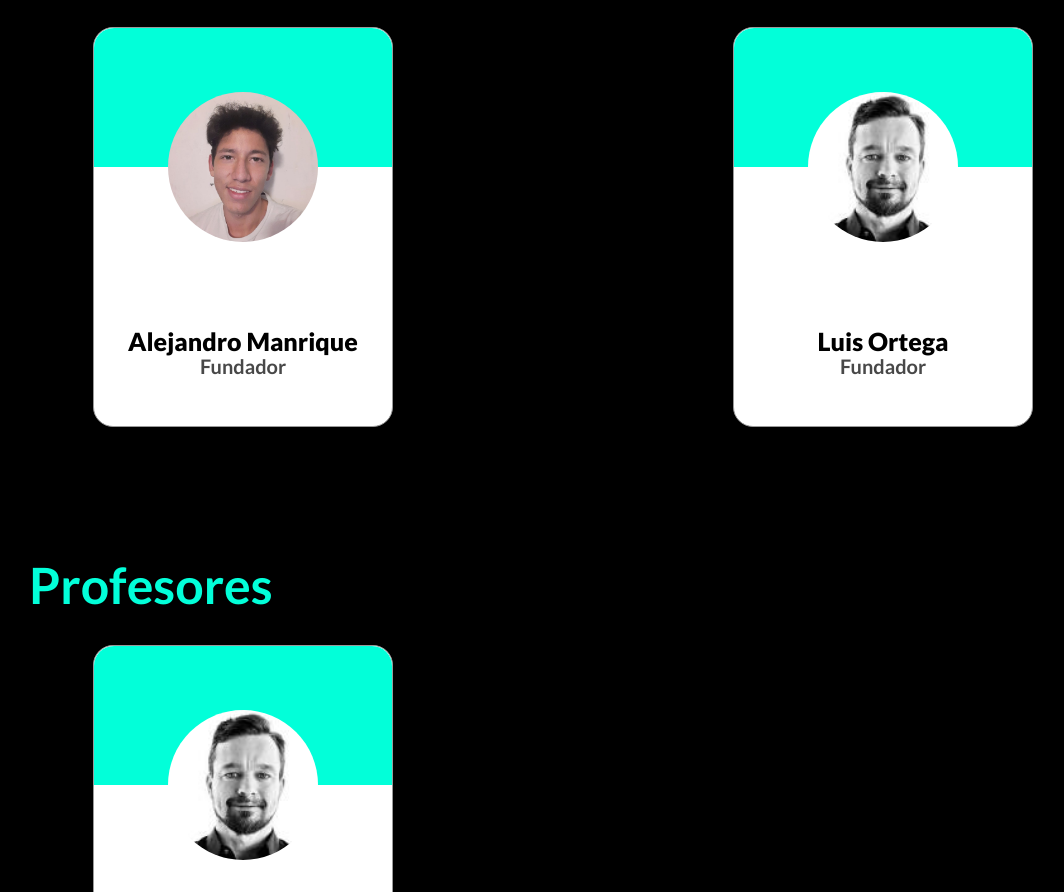
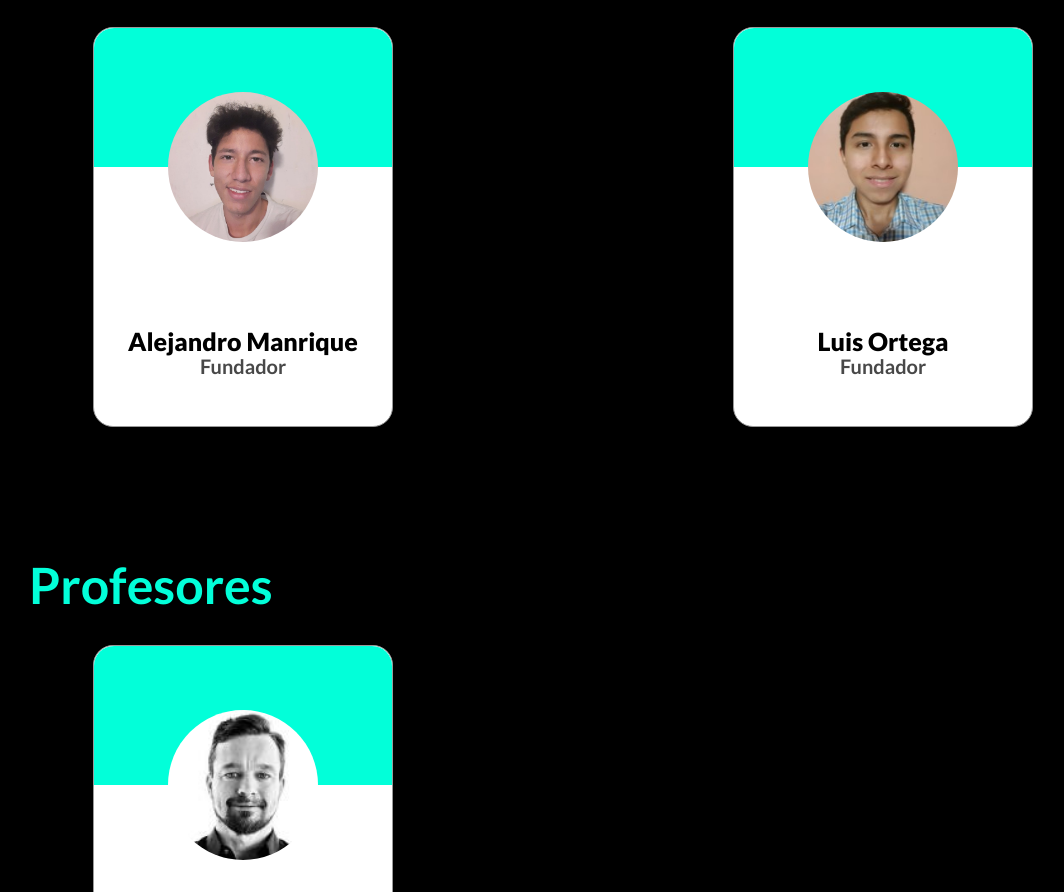
Before and after one commit to alejo742/innovatepe, a plain HTML site: page nosotros.html in a window 1280 px wide. Shown: the part 1690-2582 px from the top of the page, without its empty margins (35-1099 px from the left). Drawn offline with Linux system fonts and the light colour scheme.

Commit message:
luis profile photo

```diff
--- a/nosotros.html
+++ b/nosotros.html
@@ -98,7 +98,7 @@
                 </div>
                 <div class="member">
                     <div class="profile-container">
-                        <img src="./res/profile-picture-eg.jpg" alt="profile picture">
+                        <img src="./res/photos/luis-profile.jpg" alt="profile picture">
                     </div>
                     <div class="text-container">
                         <h4>Luis Ortega</h4>
```
Also changed, not shown: res/photos/luis-profile.jpg (added).
